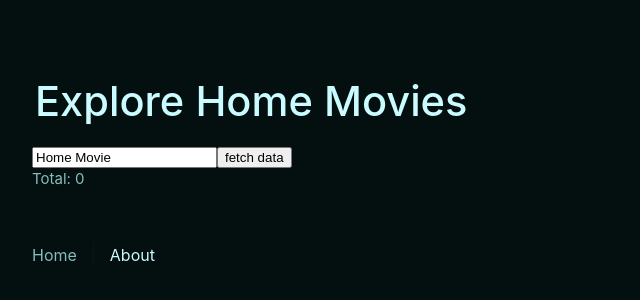
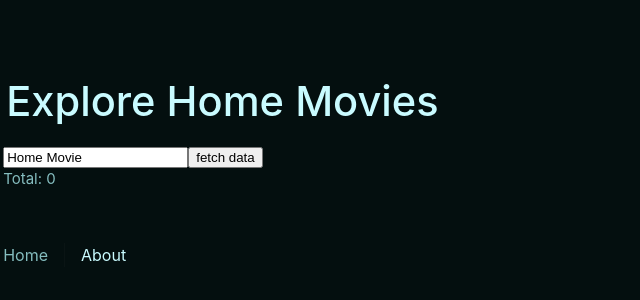
Before and after one commit to Rey-Berkelmans/vue-container-project, a Vue app: page / in a window 1280 px wide. Shown: the part 220-520 px from the top of the page, without its empty margins (0-640 px from the left). Built offline with nearby package versions, Linux system fonts and the light colour scheme.

Commit message:
Minor Update

```diff
--- a/src/assets/main.css
+++ b/src/assets/main.css
@@ -30,6 +30,6 @@ a,
   #app {
     display: grid;
     grid-template-columns: 1fr 1fr;
-    padding: 0 2rem;
+    padding: 0.2rem;
   }
 }
```
